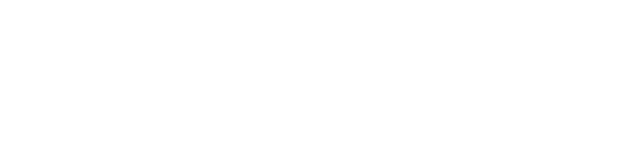
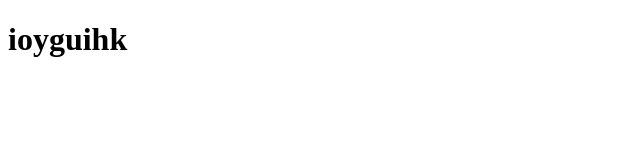
Before and after one commit to SDNATH-Git/G3-architects-websit, a plain HTML site: page index.html in a window 1280 px wide. Shown: the whole page, without its empty margins (0-640 px from the left). Drawn offline with Linux system fonts and the light colour scheme.

Commit message:
adder fl

```diff
--- a/index.html
+++ b/index.html
@@ -7,6 +7,6 @@
     <link rel="stylesheet" href="./style/architect.css">
 </head>
 <body>
-
+    <h1>ioyguihk</h1>
 </body>
 </html>
```
